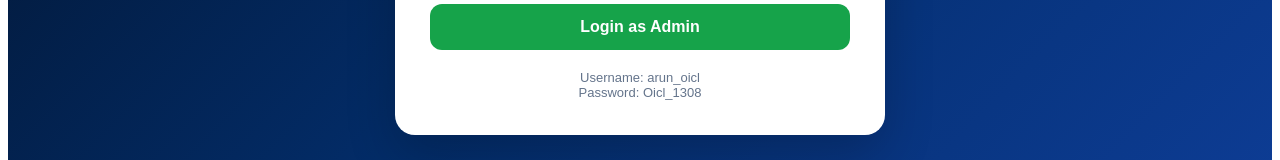
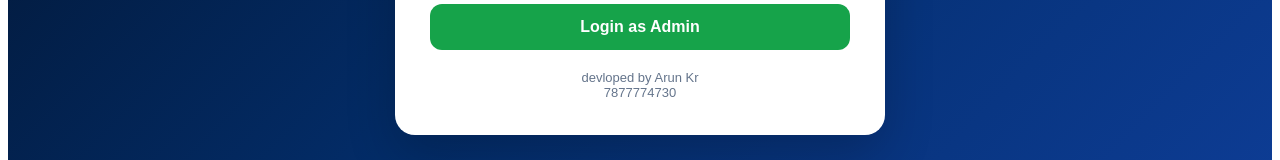
Before and after one commit to Arunsonly/property-insurance-portal, a Next.js app: page /admin-login in a window 1280 px wide. Shown: the part 496-656 px from the top of the page. Built offline with nearby package versions, Linux system fonts and the light colour scheme.

Commit message:
Update admin-login.js

```diff
--- a/pages/admin-login.js
+++ b/pages/admin-login.js
@@ -145,11 +145,9 @@ export default function AdminLogin() {
             fontSize: "13px",
           }}
         >
-          Username:
-          arun_oicl
+          devloped by Arun Kr
           <br />
-          Password:
-          Oicl_1308
+          7877774730
         </div>
       </div>
     </div>
```
